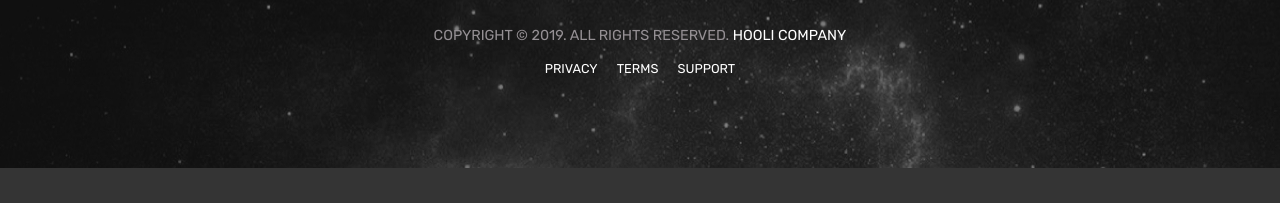
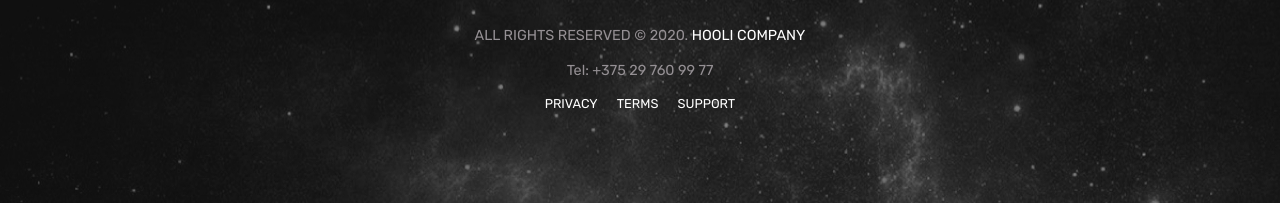
Before and after one commit to serge-and/serge-and.github.io, a plain HTML site: page index.html in a window 1280 px wide. Shown: the part 2725-2928 px from the top of the page. Before the commit the page ends 2893 px from the top, so only its background shows below. Drawn offline with nearby package versions, Linux system fonts and the light colour scheme.

Commit message:
Add files via upload

```diff
--- a/index.html
+++ b/index.html
@@ -184,8 +184,10 @@
                 <div class="my-4">
                     <a href="https://apps.apple.com/app/apple-store/id1488249356"><img src="images/download_appstore.png" width="200"></a>
                 </div>
-                <p class="mb-2"><small>COPYRIGHT © 2019. ALL RIGHTS RESERVED. <a href="#">HOOLI COMPANY</a></small></p>
+                <p class="mb-2"><small>ALL RIGHTS RESERVED © 2020. <a href="https://hoolly.by/">HOOLI COMPANY</a> </small></p>
                 <small>
+                <p class="mb-2"><small>Tel: +375 29 760 99 77</small></p>
+
                     <a href="privacy.html" class="m-2">PRIVACY</a>
                     <a href="privacy.html" class="m-2">TERMS</a>
                     <a href="privacy.html" class="m-2">SUPPORT</a>
```
